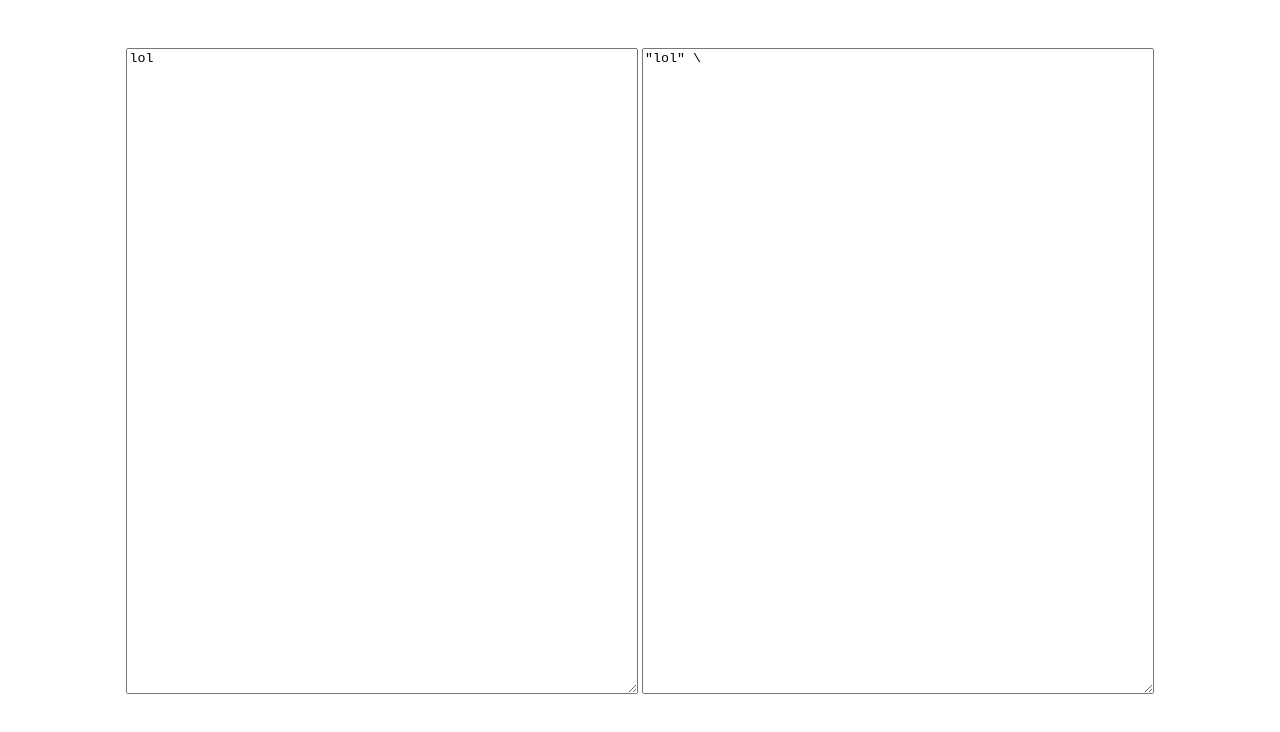
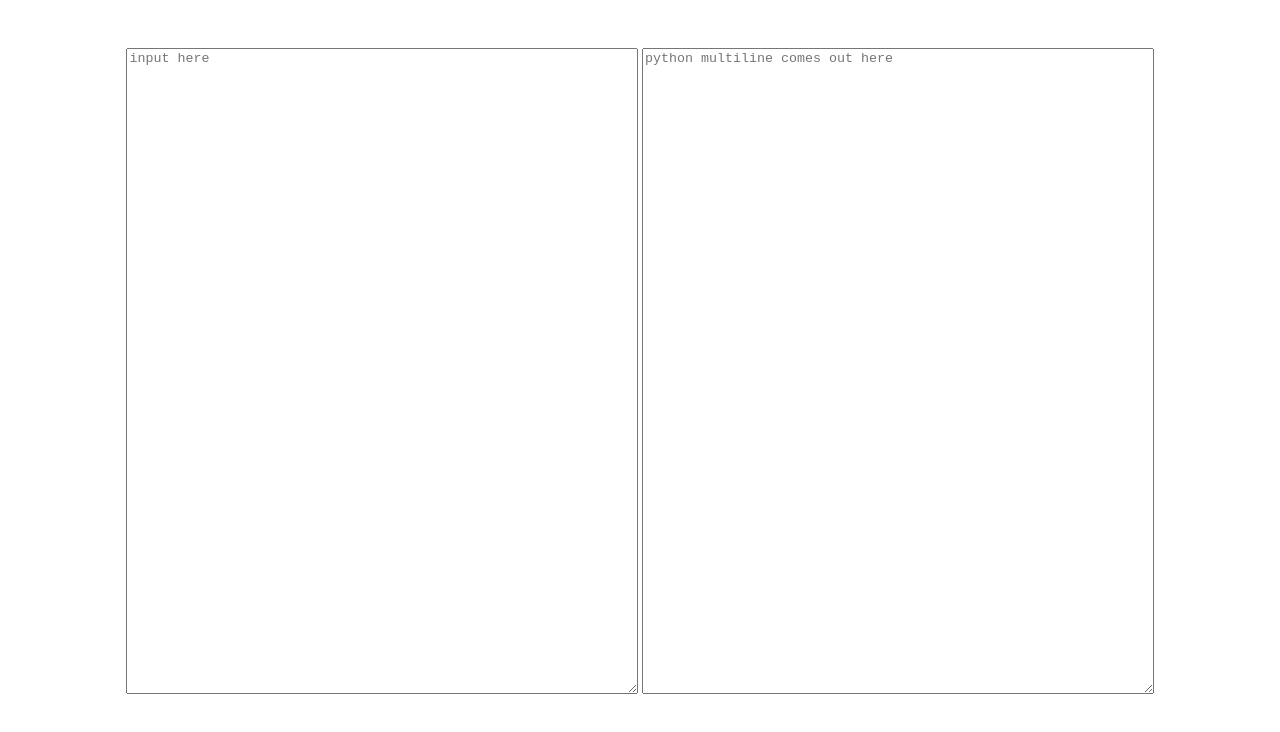
Before and after one commit to ezhang7423/multiine, a plain HTML site: page index.html in a window 1280 px wide. Drawn offline with nearby package versions, Linux system fonts and the light colour scheme.

Commit message:
rm memes

```diff
--- a/index.html
+++ b/index.html
@@ -32,7 +32,7 @@
     var app = new Vue({
         el: '#app',
         data: {
-            raw: 'lol',
+            raw: '',
 
         },
         computed: {
```
